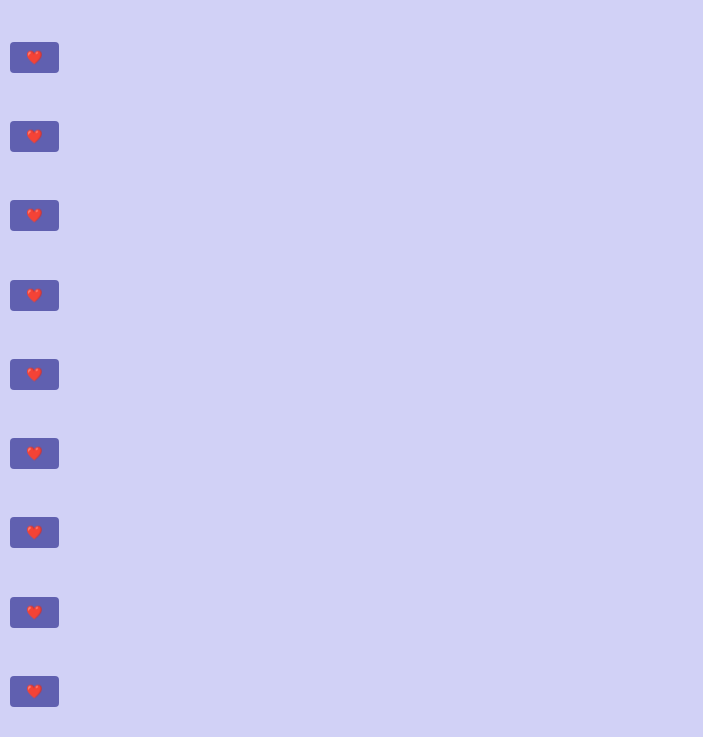
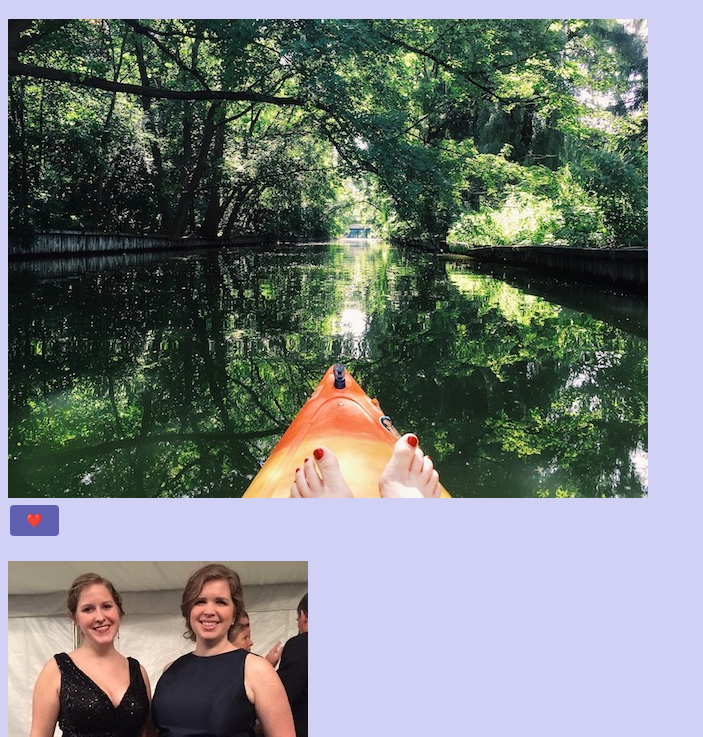
Before and after one commit to marshcooke/weekendChallenge4, a website: page public/views/index.html in a window 1280 px wide. Shown: the part 63-800 px from the top of the page, without its empty margins (0-703 px from the left). Drawn offline with Linux system fonts and the light colour scheme.

Commit message:
images are working

```diff
--- a/public/views/index.html
+++ b/public/views/index.html
@@ -19,7 +19,7 @@
         <div ng-controller="PhotoController as PC">
             <section ng-repeat="image in PC.image">
                 <div id="image" ng-click="PC.toggle(image.image)">
-                    <img ng-show="image.visible" ng-src-"{{image.image}}">
+                    <img ng-show="image.visible" ng-src="{{image.image}}">
                 </div>
                 <div id="descriptions" ng-show="!image.visible" ng-click="PC.toggle(image.descVisible)">
                     <h2>{{image.descVisible}}</h2>
```
